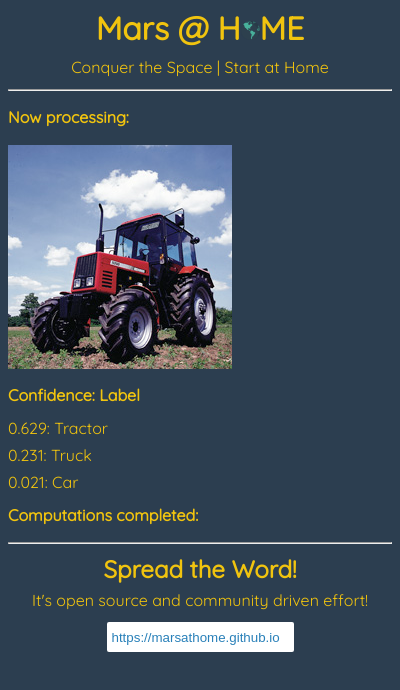
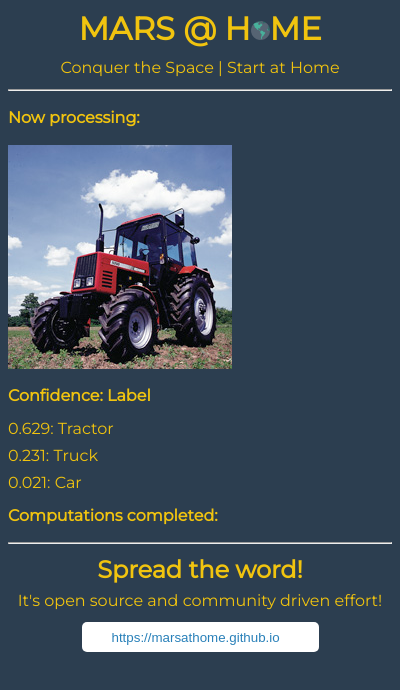
Before and after one commit to emadehsan/marsjs, a browser extension: page popup.html in a window 400 px wide. Drawn offline with Linux system fonts and the light colour scheme.

Commit message:
Mars@Home design complete

```diff
--- a/popup.html
+++ b/popup.html
@@ -8,7 +8,7 @@
         <link rel="stylesheet" type="text/css" href="style.css">
     </head>
     <body>
-        <h1 id="title">Mars @ H<img src="earth.png" width="19px;">ME</h1>
+        <h1 id="title">MARS @ H<img src="earth-bright.png" width="19px;">ME</h1>
         <p id="subtitle">Conquer the Space | Start at Home</p>
 
         <hr>
@@ -22,7 +22,7 @@
         <hr>
 
         <span id="footer">
-            <h2>Spread the Word!</h2>
+            <h2>Spread the word!</h2>
             <p>It's open source and community driven effort!</p>
             <input
                 id="link-field"
--- a/style.css
+++ b/style.css
@@ -1,11 +1,16 @@
-@import url('https://fonts.googleapis.com/css?family=Quicksand');
+@import url('https://fonts.googleapis.com/css?family=Montserrat');
 
 body {
-  font-family: 'Quicksand', sans-serif;
+  font-family: 'Montserrat', sans-serif;
   line-height: 70%;
   /*background: #27ae60;*/
   background: #2c3e50;
+  /*background: #576574;*/
   color: #f1c40f;
+
+  /*background: #1A5542;*/
+  /*color: #72C0A6;*/
+  /*color: #9CD4B9;*/
   min-width: 300px;
 }
 
@@ -23,9 +28,9 @@ body {
   background: #fff;
   color: #2980b9;
   font-weight: italic;
-  padding: 5px;
+  padding: 5px 30px;
   border: none;
-  border-radius: 2px;
+  border-radius: 5px;
   height: 20px;
   /*float: left;*/
   /*margin-right: 5px;*/
```
Also changed, not shown: earth-bright.png (added).
